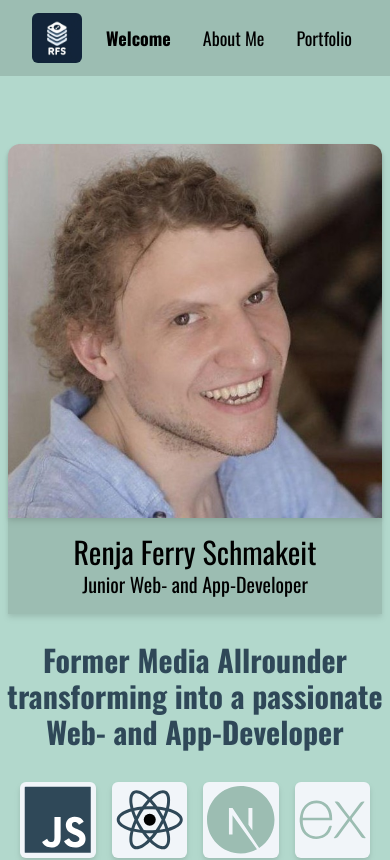
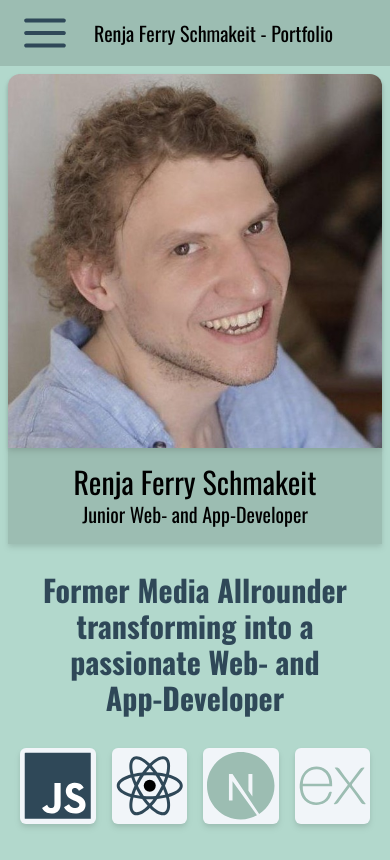
Before and after one commit to FreddySeydon/rs_portfolio, a Next.js app: page / in a window 390 px wide. Shown: the top 860 px of the page. Built offline with nearby package versions, Linux system fonts and the light colour scheme.

Commit message:
Added a drawer menu on small screens. Added smooth scrolling and offset for the sections

```diff
--- /dev/null
+++ b/app/DrawerMenu.tsx
@@ -0,0 +1,32 @@
+"use client"
+import React, { useState } from 'react';
+
+const DrawerMenu = () => {
+  const [isDrawerOpen, setIsDrawerOpen] = useState(false);
+
+  const toggleDrawer = () => setIsDrawerOpen(!isDrawerOpen);
+  const closeDrawer = () => setIsDrawerOpen(false);
+
+  return (
+    <div className="drawer">
+      <input id="my-drawer" type="checkbox" className="drawer-toggle z-50" checked={isDrawerOpen} onChange={toggleDrawer} />
+      <div className="drawer-side z-50">
+      <label htmlFor="my-drawer" aria-label="close sidebar" className="drawer-overlay bg-basic-green "></label>
+    <ul className="menu  m-0 w-80 min-h-full bg-basic-green text-base-content z-50">
+      <li>
+        <h1 className="text-4xl font-bold text-accent-blue">Renja Ferry Schmakeit</h1>
+        </li>
+      <li>
+        <h1 className="text-2xl font-bold text-accent-blue">GO TO:</h1>
+        </li>
+      <li><a href="#home" onClick={closeDrawer} className="text-3xl bg-accent-blue rounded-none m-1 mt-0 text-white hover:text-accent-blue">Welcome</a></li>
+      <li><a href="#about" onClick={closeDrawer} className="text-3xl bg-accent-blue rounded-none m-1 text-white hover:text-accent-blue">About Me</a></li>
+      <li><a href="#portfolio" onClick={closeDrawer} className="text-3xl bg-accent-blue rounded-none m-1 text-white hover:text-accent-blue">Portfolio</a></li>
+
+    </ul>
+      </div>
+    </div>
+  );
+};
+
+export default DrawerMenu;
--- a/app/components/Hero.tsx
+++ b/app/components/Hero.tsx
@@ -19,7 +19,7 @@ function Hero() {
       </div>
     </div>
     <div className='flex flex-col justify-center content-center w-full lg:w-1/3 pb-7 lg:pb-0'>
-      <h3 className='text-3xl text-center font-bold mb-5 text-accent-blue'>Former Media Allrounder transforming into a passionate Web- and App-Developer</h3>
+      <h3 className='text-3xl text-center font-bold mb-5 text-accent-blue pr-10 pl-10 lg:pr-0 lg:pl-0'>Former Media Allrounder transforming into a passionate Web- and App-Developer</h3>
       <div className='flex flex-row p-1 m-2 content-center justify-center'>
         <JavaScriptIcon className='mr-2 ml-2 rounded-md bg-slate-100 p-1 origin-center hover:-rotate-12 transition-all drop-shadow-md'/>
         <ReactIcon className='mr-2 ml-2 rounded-md bg-slate-100 p-1 hover:rotate-12 transition-all drop-shadow-md'/>
--- a/app/components/Icons.tsx
+++ b/app/components/Icons.tsx
@@ -185,7 +185,13 @@ const ReactIcon = ({fill, ...props}: SVGProps<SVGSVGElement>) => (
     <TintedImage imageSource={reactNativeLogo} altText='React Native Logo'/>
   )
 
+  const DrawerMenuIcon = ({fill, ...props}: SVGProps<SVGSVGElement>) => (
+<svg fill="rgb(47, 72, 88)" width="50px" height="50px" viewBox="0 0 24 24" xmlns="http://www.w3.org/2000/svg">
+  <path fill-rule="evenodd" d="M21,17 C21.5522847,17 22,17.4477153 22,18 C22,18.5522847 21.5522847,19 21,19 L3,19 C2.44771525,19 2,18.5522847 2,18 C2,17.4477153 2.44771525,17 3,17 L21,17 Z M21,11 C21.5522847,11 22,11.4477153 22,12 C22,12.5522847 21.5522847,13 21,13 L3,13 C2.44771525,13 2,12.5522847 2,12 C2,11.4477153 2.44771525,11 3,11 L21,11 Z M21,5 C21.5522847,5 22,5.44771525 22,6 C22,6.55228475 21.5522847,7 21,7 L3,7 C2.44771525,7 2,6.55228475 2,6 C2,5.44771525 2.44771525,5 3,5 L21,5 Z"/>
+</svg>
+  )
 
 
 
-export { ExpressIcon, ReactIcon, JavaScriptIcon, NextjsIcon, CssIcon, FirebaseIcon, GitHubIcon, GitIcon, HtmlIcon, IllustratorIcon, MongoIcon, PhotoshopIcon, PostgresIcon, PythonIcon, PremiereIcon, SassIcon, SlackIcon, SqliteIcon, TailwindIcon, TrelloIcon, TypeScriptIcon, VsCodeIcon, WebStormIcon, XdIcon, ReactNativeIcon, MySqlIcon }
+
+export { ExpressIcon, ReactIcon, JavaScriptIcon, NextjsIcon, CssIcon, FirebaseIcon, GitHubIcon, GitIcon, HtmlIcon, IllustratorIcon, MongoIcon, PhotoshopIcon, PostgresIcon, PythonIcon, PremiereIcon, SassIcon, SlackIcon, SqliteIcon, TailwindIcon, TrelloIcon, TypeScriptIcon, VsCodeIcon, WebStormIcon, XdIcon, ReactNativeIcon, MySqlIcon, DrawerMenuIcon }
--- a/app/components/NavBar.tsx
+++ b/app/components/NavBar.tsx
@@ -1,22 +1,24 @@
 import React from 'react'
 import Image from 'next/image'
-import Link from 'next/link'
 import rfsLogo from '../../public/rfs_logo.jpg'
+import { DrawerMenuIcon, ReactIcon} from './Icons'
 
 const NavBar = () => {
   return (
     <>
     <div className="flex flex-row items-center w-screen bg-basic-green mt-0">
-        <div>
-        <Image src={rfsLogo} width={50} height={50} alt='Logo' className='rounded-md ml-8'/>
+        <div className=''>
+        <Image src={rfsLogo} width={50} height={50} alt='Logo' className='rounded-md ml-8 hidden lg:block'/>
+        <label htmlFor="my-drawer" className="drawer-button block lg:hidden  ml-5 m-2"><DrawerMenuIcon width={50} height={50}  color='black' className='ml-8'/> </label>
         </div>
       <div>
       <ul className='flex flex-row p-2'>
-      <a href="#home" className='font-bold text-lg'><li className='p-4 hover:scale-110 transition-all'>Welcome</li></a>
-      <a href="#about" className='text-lg'><li className='p-4 hover:scale-110 transition-all'>About Me</li></a>
-      <a href="#portfolio" className='text-lg'><li className='p-4 hover:scale-110 transition-all'>Portfolio</li></a>
+      <a href="#home" className='text-xl hidden lg:block'><li className='p-4 hover:scale-110 transition-all'>Welcome</li></a>
+      <a href="#about" className='text-xl hidden lg:block'><li className='p-4 hover:scale-110 transition-all'>About Me</li></a>
+      <a href="#portfolio" className='text-xl hidden lg:block'><li className='p-4 hover:scale-110 transition-all'>Portfolio</li></a>
       </ul>
       </div>
+      <div className='block lg:hidden text-xl'>Renja Ferry Schmakeit - Portfolio</div>
     </div>
     </>
   )
--- a/app/layout.tsx
+++ b/app/layout.tsx
@@ -42,7 +42,7 @@ export default function RootLayout({
   children: React.ReactNode
 }) {
   return (
-    <html lang="en">
+    <html className='scroll-smooth' lang="en">
       <body className={oswald.className}>{children}</body>
     </html>
   )
--- a/app/page.tsx
+++ b/app/page.tsx
@@ -2,29 +2,33 @@ import NavBar from "./components/NavBar"
 import Hero from "./components/Hero"
 import About from "./components/About"
 import Portfolio from "./components/Portfolio"
+import dynamic from "next/dynamic"
+
+const DrawerMenu = dynamic(() => import('./DrawerMenu'), { ssr: false });
 
 export default function Home() {
-  const navbarHeight = '60'
+  const navbarHeight = '60px'
 
   return (
-    <main>
-      <div className="sticky top-0 right-0 left-0 z-50">
+    <div className="drawer">
+  <div className="drawer-content">
+    <main className="scroll-smooth">
+    <div className="sticky top-0 right-0 left-0 z-40">
       <NavBar />
-      </div>
-      <div className="relative" id="home" style={{height: navbarHeight + 'px'}}>
-        <a className="absolute" style={{ top: `-${navbarHeight}px`}} />
-      </div>
-      <div>
+
+    </div>
+    <div id="home" style={{ scrollMarginTop: "100px" }}>
       <Hero />
-      </div>
-      <div id="about-anchor" className="absolute" style={{ top: `-${navbarHeight}px` }}></div>
-      <div id="about">
+    </div>
+    <div id="about" style={{ scrollMarginTop: navbarHeight }}>
       <About />
-      </div>
-      <div id="portfolio-anchor" className="absolute" style={{ top: `-${navbarHeight}px` }}></div>
-      <div id="portfolio">
-      <Portfolio/>
-      </div>
-    </main>
+    </div>
+    <div id="portfolio" style={{ scrollMarginTop: navbarHeight }}>
+      <Portfolio />
+    </div>
+  </main>
+  </div>
+  <DrawerMenu />
+</div>
   )
 }
```
